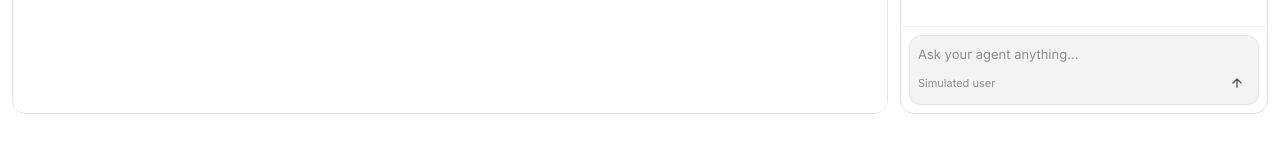
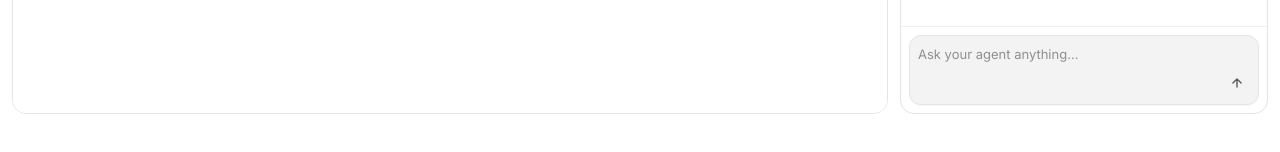
Before and after one commit to robertonevarez/fullcalendar-webmcp, a Next.js app: page /demo in a window 1280 px wide. Shown: the part 602-754 px from the top of the page. Built offline with nearby package versions, Linux system fonts and the light colour scheme.

Commit message:
style(demo): remove simulated user label from composer footer

```diff
--- a/src/components/demo/customer-conversation.tsx
+++ b/src/components/demo/customer-conversation.tsx
@@ -444,8 +444,7 @@ export function CustomerConversation({
                 aria-label="Chat prompt"
                 className="min-h-5 bg-transparent text-[13px] leading-[1.4] text-ink outline-none placeholder:text-ink-3"
               />
-              <div className="flex items-center justify-between">
-                <span className="text-[11px] text-ink-3">Simulated user</span>
+              <div className="flex items-center justify-end">
                 <button
                   type="button"
                   aria-label="Send"
```
Also changed, not shown: 1 other file (tests, documents, lock files or other folders).
